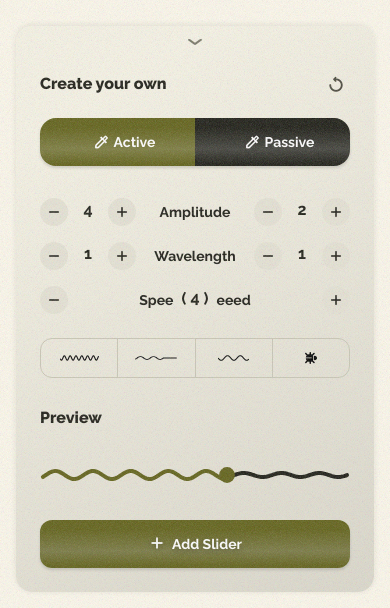
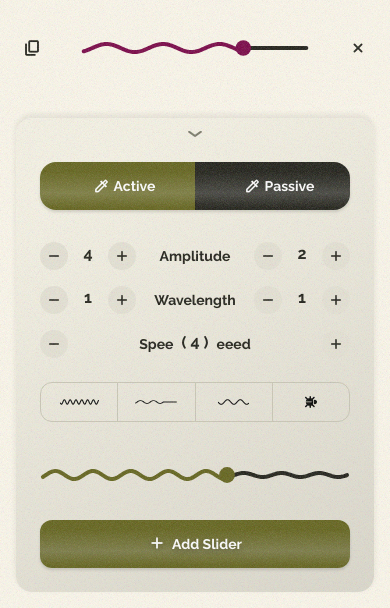
Before and after one commit to raayyananan/squiggly-sliders, a SvelteKit app: page / in a window 390 px wide. Shown: the part 236-844 px from the top of the page. Built offline with nearby package versions, Linux system fonts and the light colour scheme.

Commit message:
ui improvements

```diff
--- a/src/routes/+page.svelte
+++ b/src/routes/+page.svelte
@@ -54,7 +54,12 @@
             setTimeout(() => {
                 if (sliders.length <= 4) return;
                 controlCentreDown = true;
-            }, 100)
+                const slidersContainer = document.querySelector('.sliders-container');
+                slidersContainer.scrollTo({
+                    top: slidersContainer.scrollHeight,
+                    behaviour: 'smooth'
+                })
+            }, 150)
         }
         const newSlider = {
             id: idCount + 1,
@@ -90,6 +95,7 @@
         activeWavelength = slider.activeWavelength;
         passiveWavelength = slider.passiveWavelength;
         speedFactor = slider.speedFactor;
+        controlCentreDown = false;
         toast.success(` Properties copied to custom slider`, {
             classes: {
                 toast: "raleway flex items-center rounded-xl h-12 easing-decelerate shadow-md border-none bg-inverse-surface text-inverse-on-surface dark:bg-secondary-fixed dark:text-inverse-on-secondary-fixed"
@@ -207,7 +213,7 @@
         {/if}
     </div>
     <div class="w-full md:w-116 p-4 flex-shrink-0 fixed md:static bottom-0 left-0 transition duration-[350ms] easing-emphasized md:transition-none
-        {controlCentreDown ? 'translate-y-[calc(100%-4rem)] md:translate-y-0' : ''}">
+        {controlCentreDown ? 'translate-y-[calc(100%-3rem)] md:translate-y-0' : ''}">
 
         <div class="h-full rounded-xl gap-4 flex flex-col">
 
@@ -231,12 +237,12 @@
                 </div>
             </div>
 
-            <div class="card-background p-6 pt-0 md:pt-6 shadow-[0_-1px_5px_1px_rgba(0,0,0,0.075)] md:shadow md:shadow-black/15 rounded-2xl flex flex-col gap-5 md:gap-6 flex-auto">
+            <div class="card-background p-6 pt-0 md:pt-6 shadow-[0_-3px_5px_1px_rgba(0,0,0,0.075)] md:shadow md:shadow-black/15 rounded-2xl flex flex-col gap-5 md:gap-6 flex-auto">
                 <button on:click={toggleControlCentre}
                         class="flex md:hidden w-full h-4 pt-2 box-content items-center justify-center">
                     <div class="material-symbols-rounded scale-x-125 {controlCentreDown ? '-scale-y-90' : 'scale-y-90'} transition-transform text-outline">keyboard_arrow_down</div>
                 </button>
-                <div class="flex items-center justify-between">
+                <div class="hidden md:flex items-center justify-between">
                     <h2 class="font-extrabold">Create your own</h2>
                     <button on:click={resetProperties} class="reset-button text-on-surface-variant  hover:bg-surface-container-highest focus-visible:bg-surface-container-highest hover:text-on-surface focus-visible:text-on-surface rounded-full h-7 w-7 flex items-center justify-center">
                         <div class="material-symbols-rounded text-lg font-semibold">replay</div>
@@ -423,7 +429,7 @@
                 </div>
 
 
-                <div class="flex items-center justify-between">
+                <div class="hidden md:flex items-center justify-between">
                     <h2 class="font-extrabold">Preview</h2>
                 </div>
 
```
